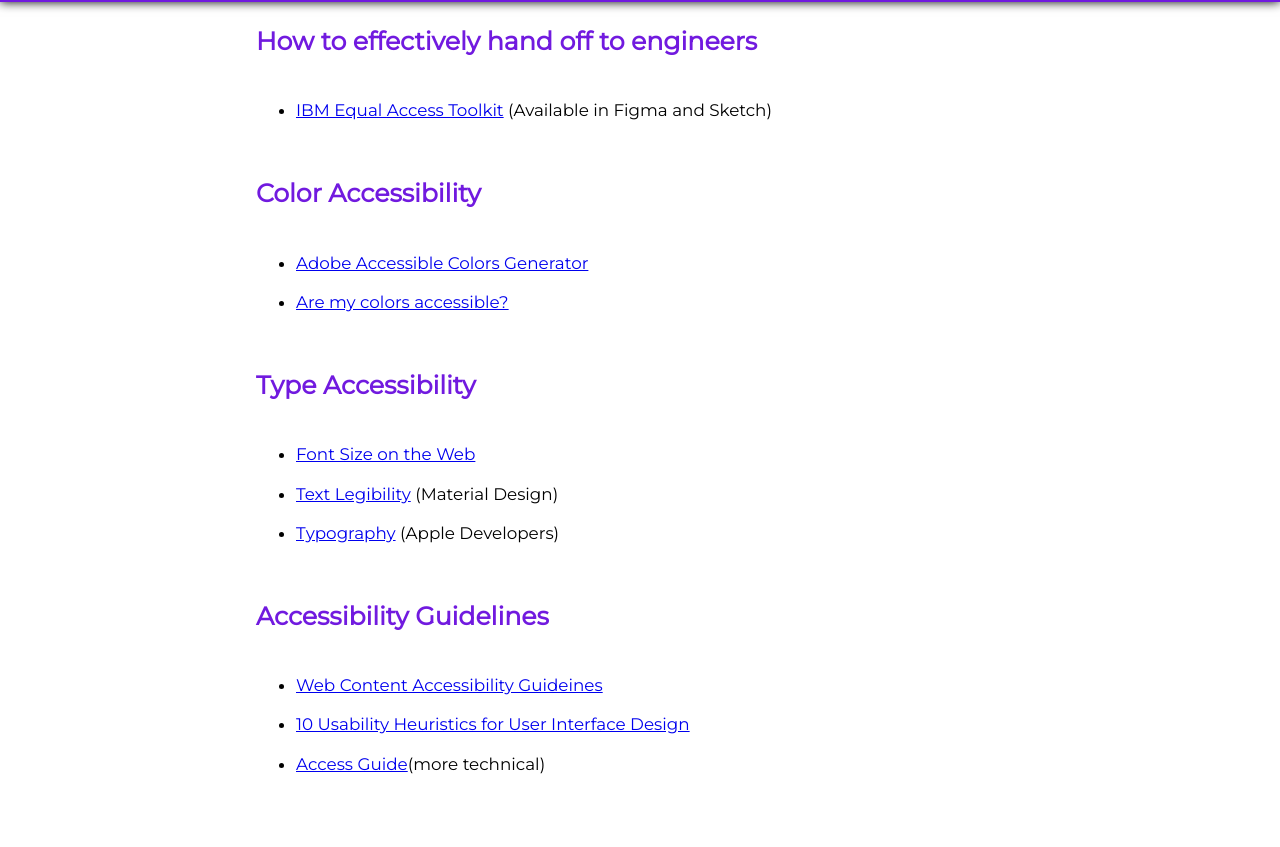
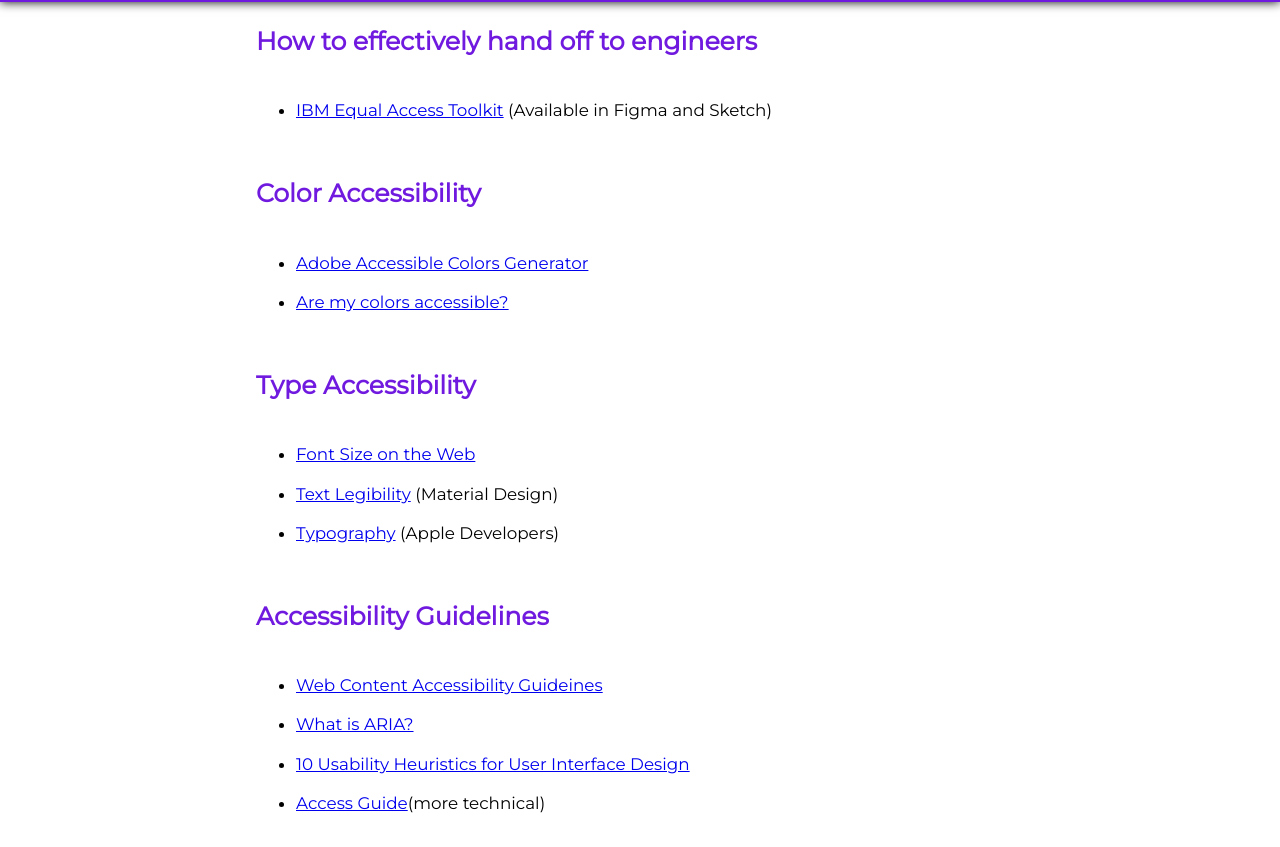
Before and after one commit to Rawan-Mo/accessibility-blog, a plain HTML site: page resources.html in a window 1280 px wide. Shown: the part 78-925 px from the top of the page. Before the commit the page ends 886 px from the top, so only its background shows below. Drawn offline with Linux system fonts and the light colour scheme.

Commit message:
Added ARIA resource

```diff
--- a/resources.html
+++ b/resources.html
@@ -52,6 +52,7 @@
             <h2>Accessibility Guidelines</h2>
             <ul>
                 <li><a href="https://www.w3.org/WAI/standards-guidelines/wcag/">Web Content Accessibility Guideines</a></il>
+                <li><a href="https://developer.mozilla.org/en-US/docs/Web/Accessibility/ARIA">What is ARIA?</a></il>
                 <li><a href="https://www.nngroup.com/articles/ten-usability-heuristics/">10 Usability Heuristics for User Interface Design</a></il>
                 <li><a href="https://www.accessguide.io/">Access Guide</a>(more technical)</il>
             </ul>
```
